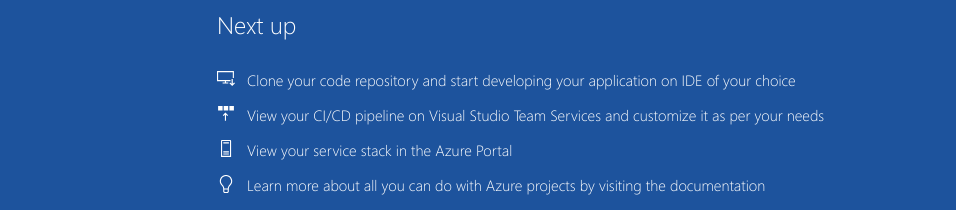
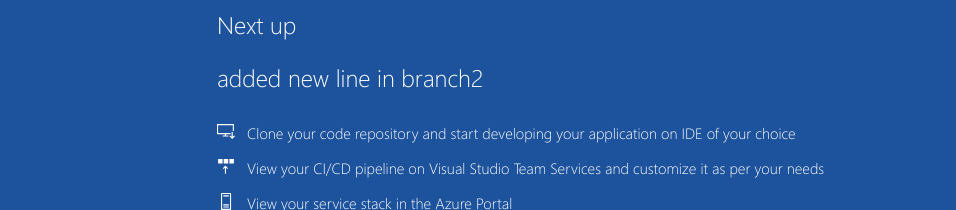
Before and after one commit to rajat-ghosh/devOps, a plain HTML site: page sample-project/index.html in a window 1280 px wide. Shown: the part 590-800 px from the top of the page, without its empty margins (8-964 px from the left). Drawn offline with Linux system fonts and the light colour scheme.

Commit message:
added new line in branch 2

```diff
--- a/sample-project/index.html
+++ b/sample-project/index.html
@@ -23,7 +23,8 @@
                 <div class="description line-2"> Your HTML app is up and running on Azure</div>
                 <div class="next-steps-container">
                     <div class="next-steps-header">Next up</div>
-                    <div class="next-steps-body">
+		    <div class="next-steps-header">added new line in branch2</div>
+		    <div class="next-steps-body">
                         <div class="step">
                             <div class="step-icon">
                                 <img src="img/cloneWhite.svg">
```
